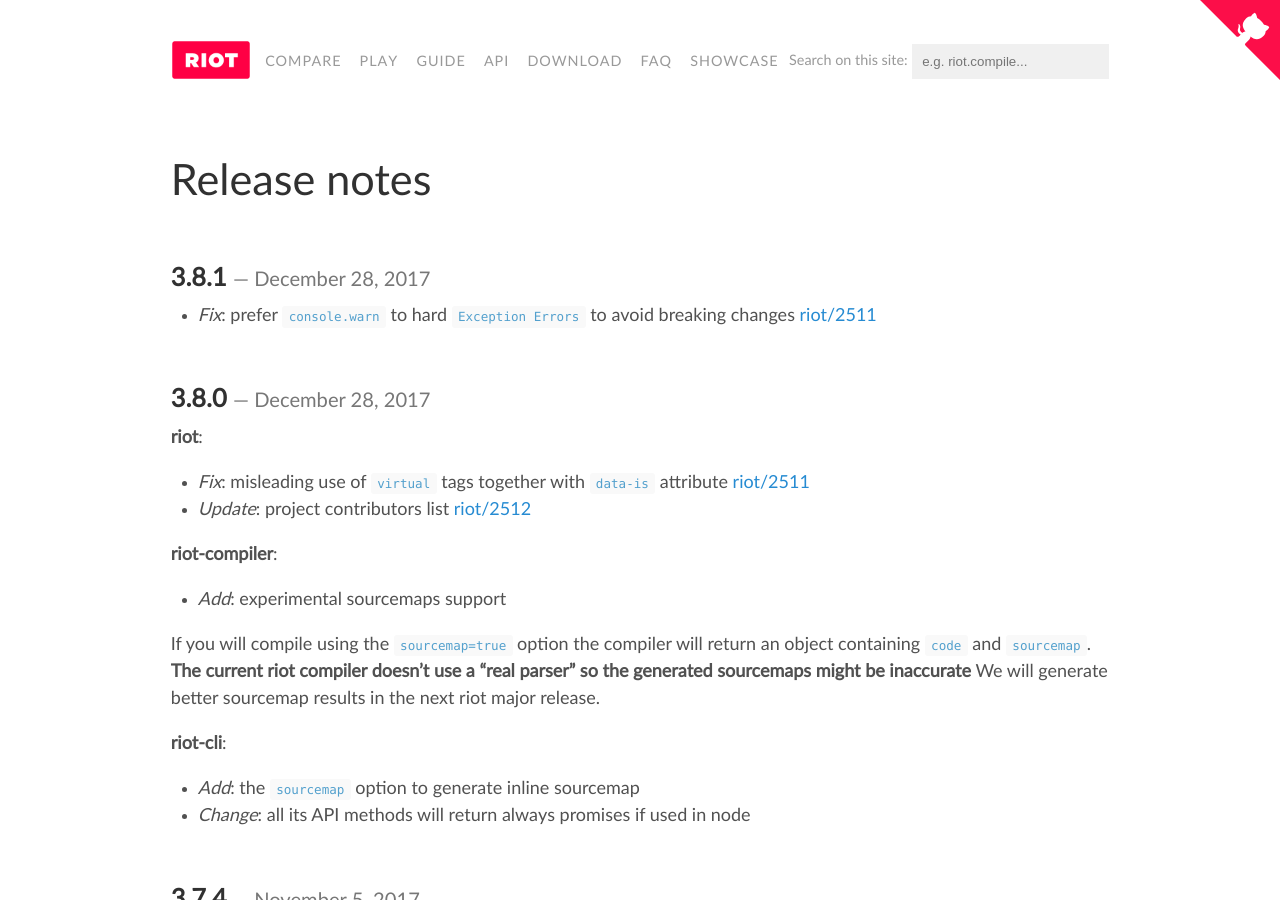
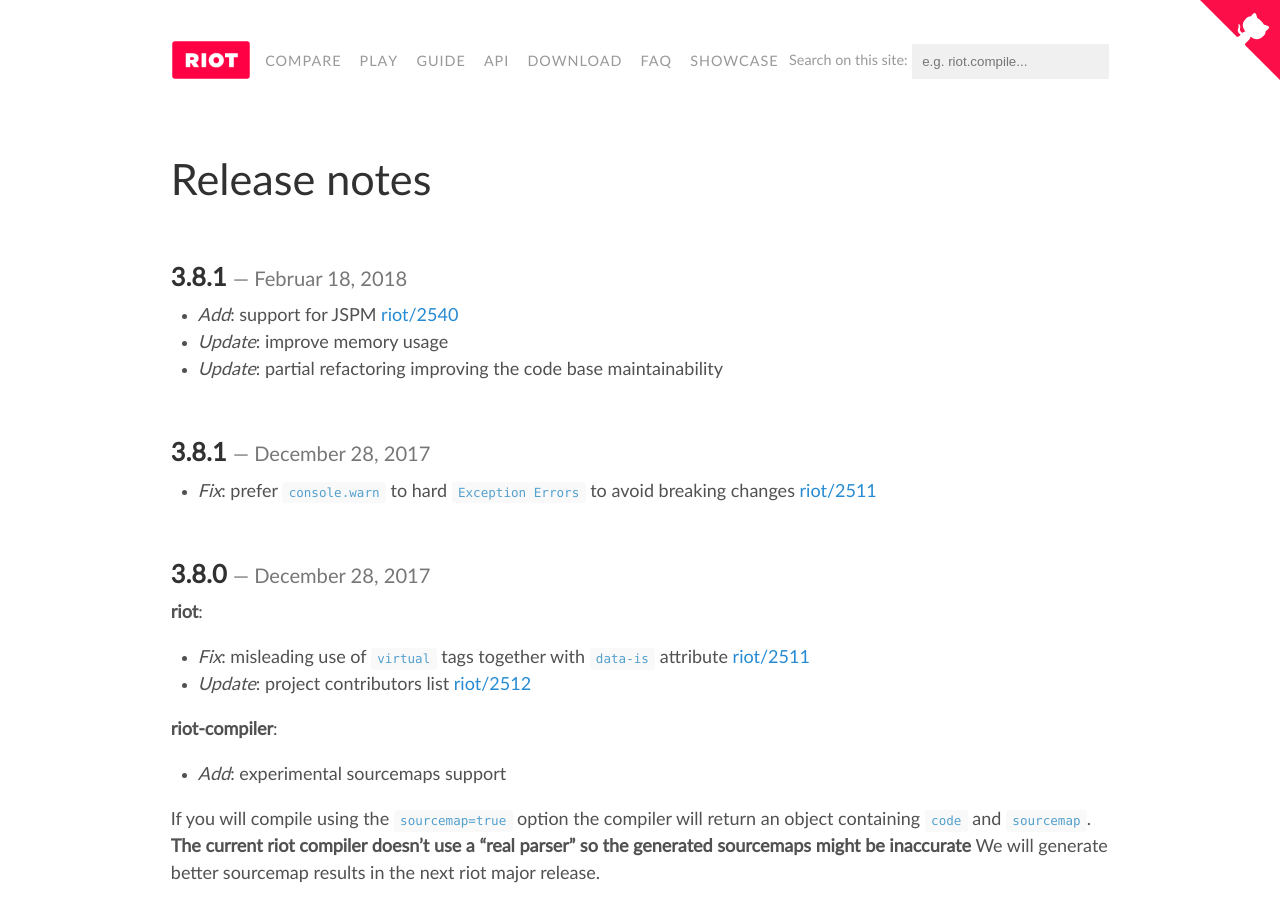
Before and after one commit to riot/riot.github.io, a Jekyll site: the page built from release-notes.md, in a window 1280 px wide and 900 px high. Built offline with Jekyll 4.4.1, drawn with Linux system fonts in a browser that asks for light colours; nearby versions of some CDN libraries; emoji names are drawn with the system emoji font; comment, search, counter and statistics services are not loaded.

Commit message:
added: release notes

```diff
--- a/_config.yml
+++ b/_config.yml
@@ -39,19 +39,19 @@
   email:             hello.riotjs@gmail.com
 
 # Custom vars
-minor_version:       3.8
+minor_version:       3.9
 v2_minor_version:    2.6
 
-version:             3.8.1
+version:             3.9.0
 v2_version:          2.6.8
-version_slurp:       Add experimental sourcemaps support
+version_slurp:       Improve memory usage and code base
 v2_version_slurp:    Security patch agains XSS injections
 repo:                https://github.com/riot/riot
 twitter_account:     https://twitter.com/riotjs_
 gitter:              https://gitter.im/riot/riot
 # Vars needed for the compare.md page
 
-size_min:            10.36
+size_min:            10.74
 riot_route_size_min: 1.77
 
 polymer:
--- a/release-notes.md
+++ b/release-notes.md
@@ -5,6 +5,12 @@
 ---
 
 # {{ page.title }}
+
+## 3.8.1 *Februar 18, 2018*
+
+- _Add_: support for JSPM [riot/2540](https://github.com/riot/riot/pull/2540)
+- _Update_: improve memory usage
+- _Update_: partial refactoring improving the code base maintainability
 
 ## 3.8.1 *December 28, 2017*
 
```
